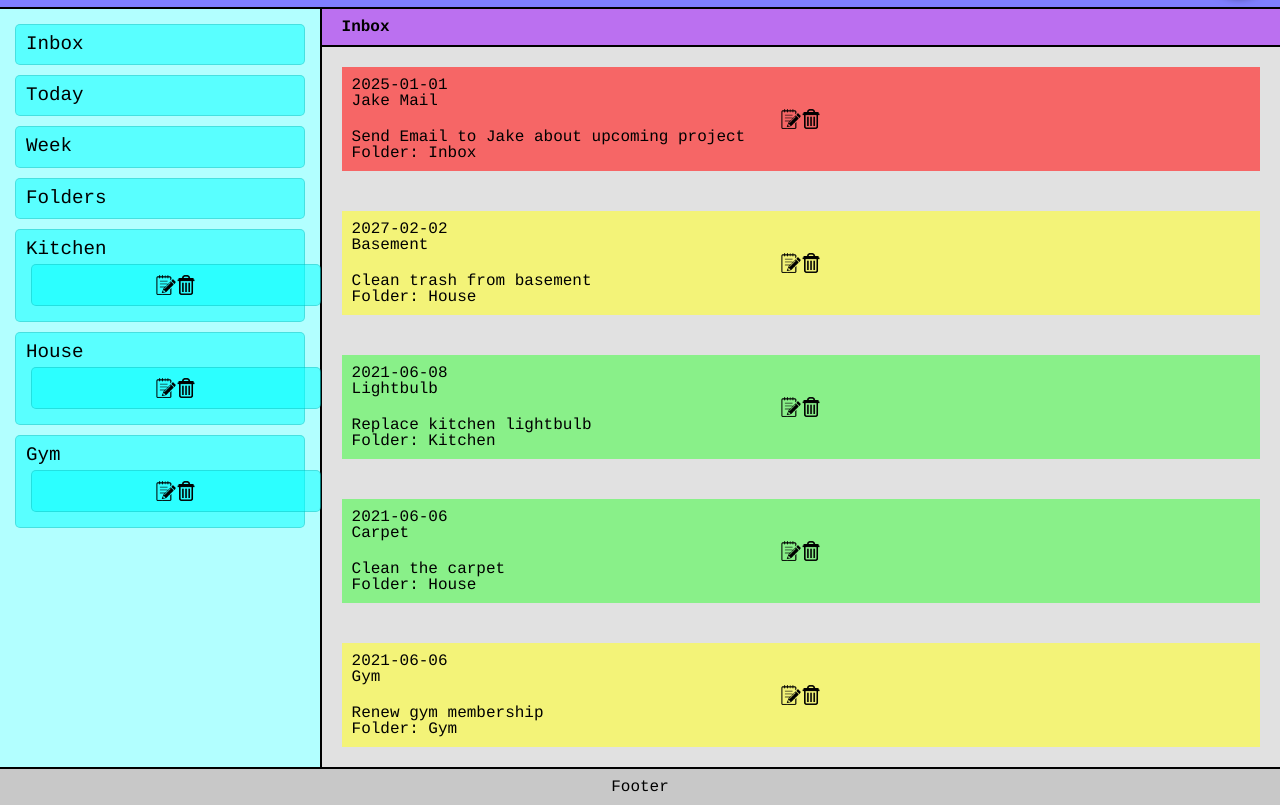
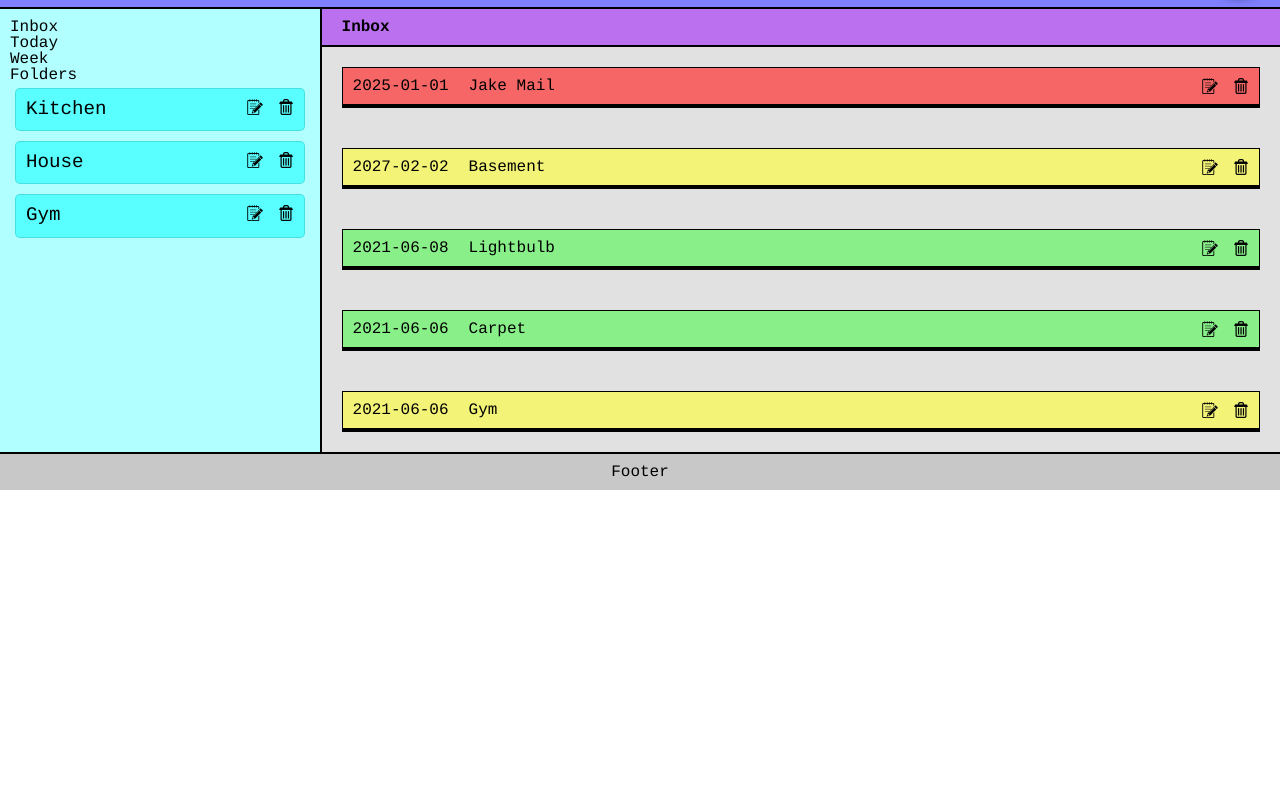
Before and after one commit to gizinski-jacek/ToDo-List-project, a plain HTML site: page index.html in a window 1280 px wide. Both pictures are taken after a click on the element "Folders". Shown: the part 72-877 px from the top of the page. After the commit the page ends 800 px from the top, so only its background shows below. Drawn offline with Linux system fonts and the light colour scheme.

Commit message:
Styling todo cards.

```diff
--- a/style.css
+++ b/style.css
@@ -34,7 +34,7 @@ body {
     margin: 5px;
 }
 
-.menu div {
+.folder {
     text-align: left;
     background-color: rgba(0, 255, 255, 0.5);
     border: 1px solid rgba(0, 100, 100, 0.2);
@@ -44,19 +44,46 @@ body {
     padding: 10px;
 }
 
-.menu div:hover {
+.folder:hover {
     filter: brightness(90%);
 }
 
-input[type=image] {
-    height: 20px;
-    width: 20px;
-    float: right;
+.todo {
+    display: flex;
+    margin: 20px;
+    border: 1px solid black;
+    flex-direction: column;
 }
 
-.todo {
-    margin: 20px 20px;
+.todo:hover {
+    filter: brightness(90%);
+}
+
+.fewDetails {
+    display: flex;
+    justify-content: space-between;
+    border-bottom: 3px solid black;
     padding: 10px;
+}
+
+.fewDetails div {
+    display: flex;
+}
+
+.fewDetails p {
+    display: flex;
+    padding-right: 20px;
+}
+
+.moreDetails {
+    padding: 10px;
+    justify-content: space-between;
+}
+
+input[type=image] {
+    margin-left: 15px;
+    height: 1rem;
+    width: 1rem;
 }
 
 h1 {
@@ -104,10 +131,21 @@ h1 {
 #containerFolders {
     display: none;
     flex-direction: column;
+
+}
+
+.folder {
+    display: flex;
+    justify-content: space-between;
+    align-items: center;
 }
 
 .show {
     display: flex !important;
+}
+
+.moreDetails {
+    display: none;
 }
 
 #footer {
@@ -199,7 +237,7 @@ form * {
     box-sizing: border-box;
 }
 
-.controls {
+.modalControls {
     display: flex;
     justify-content: center;
     width: 100%;
@@ -213,7 +251,7 @@ h3 {
     border-bottom: 2px solid black;
 }
 
-.controls button {
+.modalControls button {
     width: 150px !important;
 }
 
```
